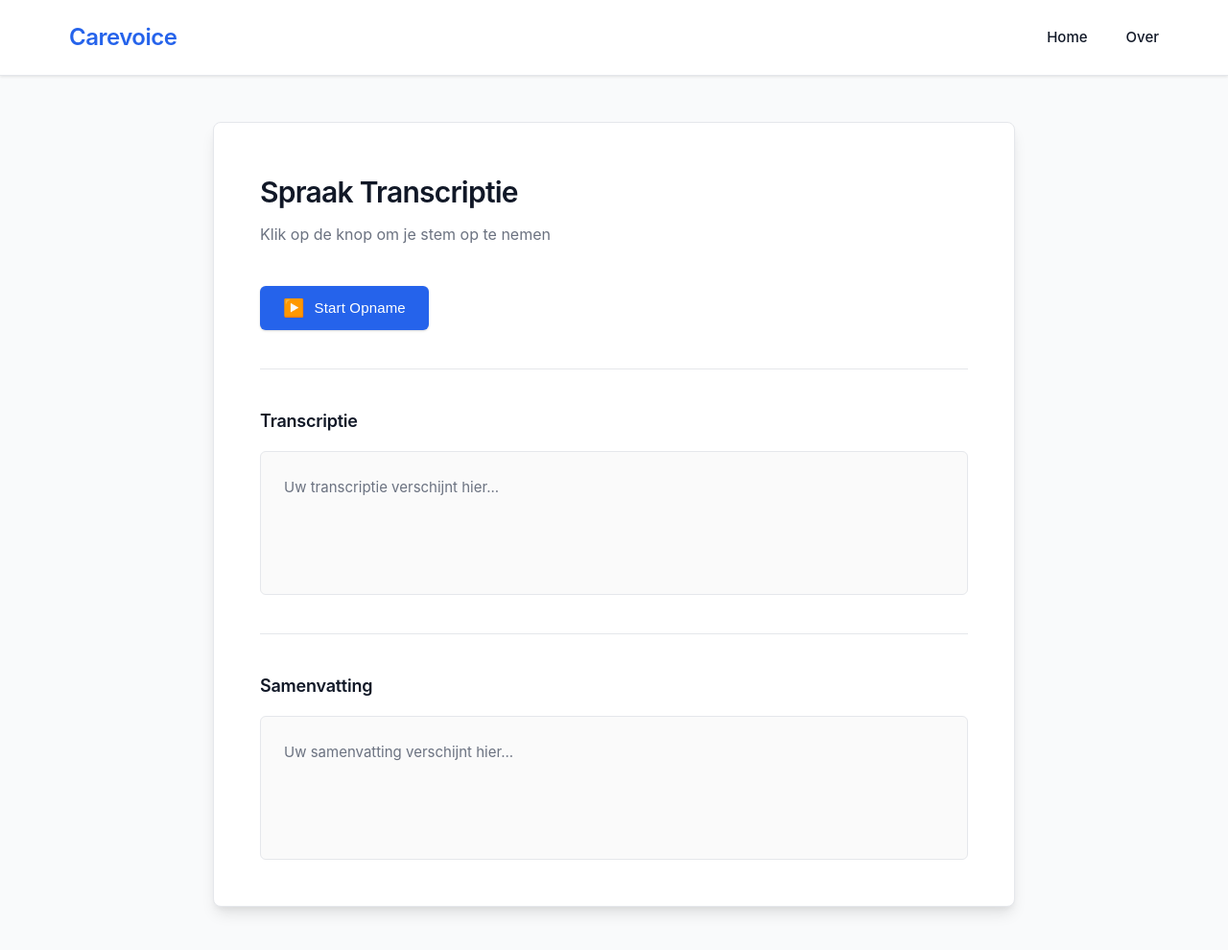
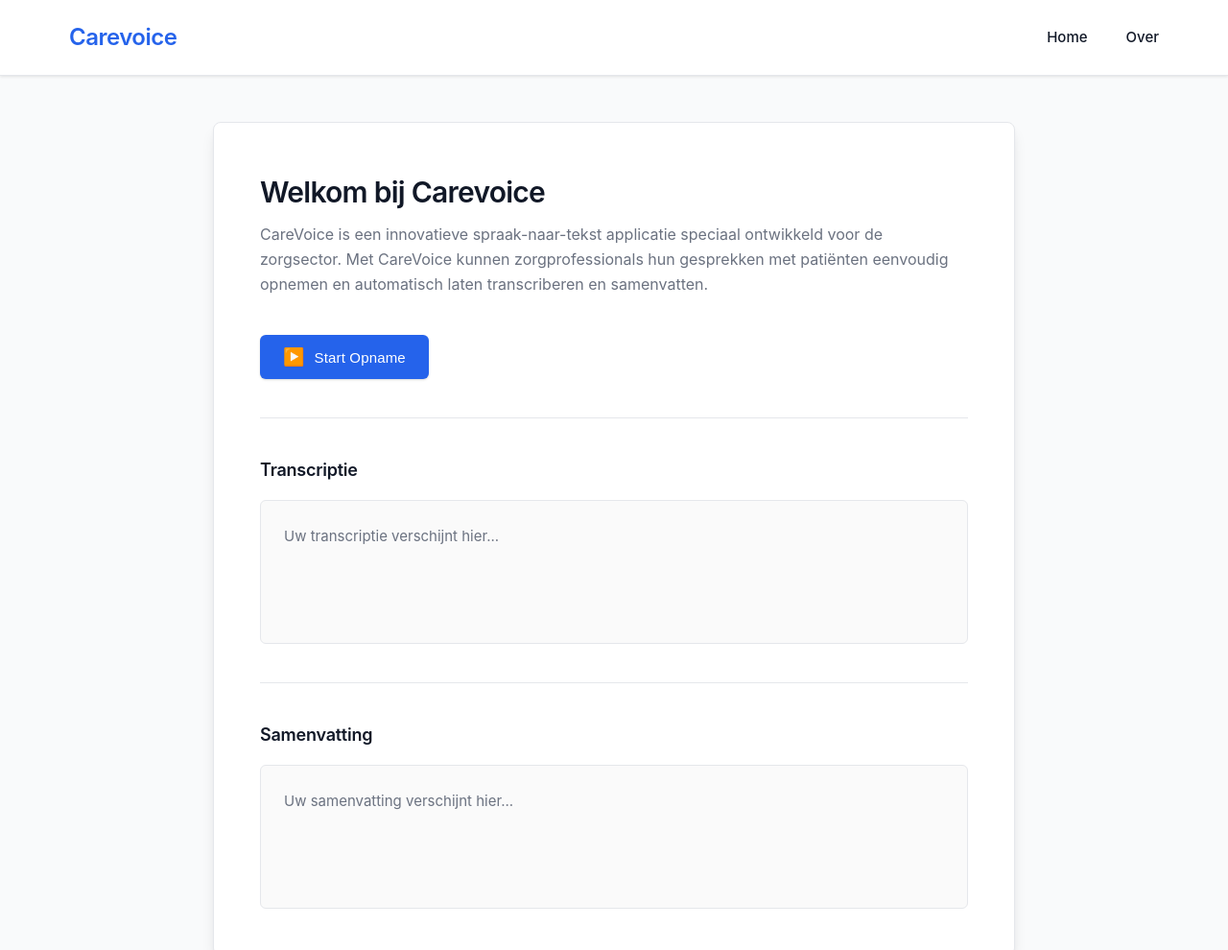
Before and after one commit to SefBoonen/Carevoice, a plain HTML site: page web/frontend/index.html in a window 1280 px wide. Shown: the top 990 px of the page at 96% size. Drawn offline with Linux system fonts and the light colour scheme.

Commit message:
Into toegevoegd

```diff
--- a/web/frontend/index.html
+++ b/web/frontend/index.html
@@ -1,11 +1,11 @@
 <!DOCTYPE html>
 <html lang="nl">
     <head>
-    <meta charset="UTF-8">
-    <meta name="viewport" content="width=device-width, initial-scale=1.0">
+        <meta charset="UTF-8" />
+        <meta name="viewport" content="width=device-width, initial-scale=1.0" />
         <title>Carevoice</title>
         <script src="index.js" defer></script>
-    <link rel="stylesheet" href="style.css">
+        <link rel="stylesheet" href="style.css" />
     </head>
     <body>
         <nav class="navbar">
@@ -20,8 +20,12 @@
 
         <main class="container">
             <div class="card">
-            <h2>Spraak Transcriptie</h2>
-            <p>Klik op de knop om je stem op te nemen</p>
+                <h2>Welkom bij Carevoice</h2>
+                <p class="intro-text">
+                    CareVoice is een innovatieve spraak-naar-tekst applicatie speciaal ontwikkeld voor de zorgsector.
+                    Met CareVoice kunnen zorgprofessionals hun gesprekken met patiënten eenvoudig opnemen en automatisch
+                    laten transcriberen en samenvatten.
+                </p>
 
                 <div class="button-group">
                     <button id="recordbtn" class="btn btn-primary">
```
Lines whose indentation alone changed are shown as unchanged.
